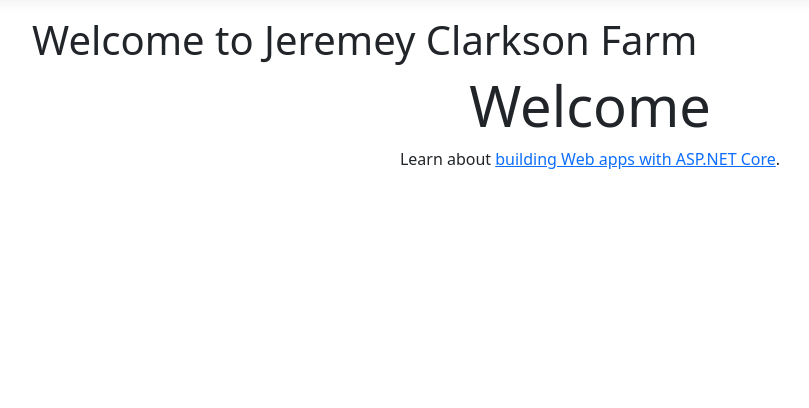
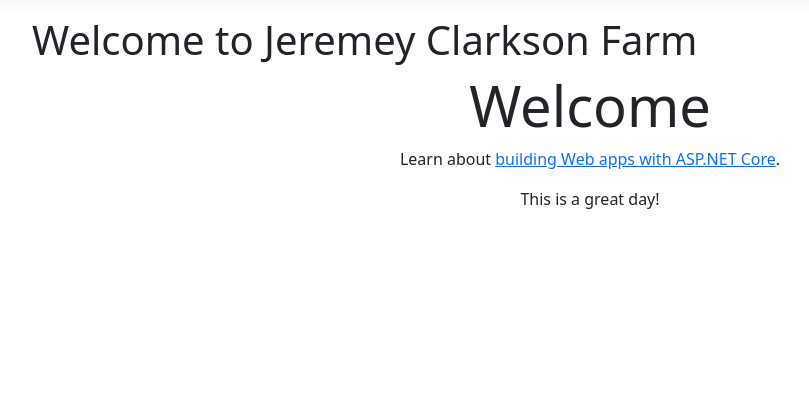
Before and after one commit to p-rajabi/MyFarm, an ASP.NET Core app: page / in a window 1280 px wide. Shown: the part 57-465 px from the top of the page, without its empty margins (50-859 px from the left). Run offline with ASP.NET Core 8, Linux system fonts and the light colour scheme; style sheets or scripts are compiled from the project's sources.

Commit message:
Added a paragraph

```diff
--- a/JeremeyFarm/JeremeyFarm/Views/Home/Index.cshtml
+++ b/JeremeyFarm/JeremeyFarm/Views/Home/Index.cshtml
@@ -5,4 +5,5 @@
 <div class="text-center">
     <h1 class="display-4">Welcome</h1>
     <p>Learn about <a href="https://learn.microsoft.com/aspnet/core">building Web apps with ASP.NET Core</a>.</p>
+    <p>This is a great day!</p>
 </div>
```
